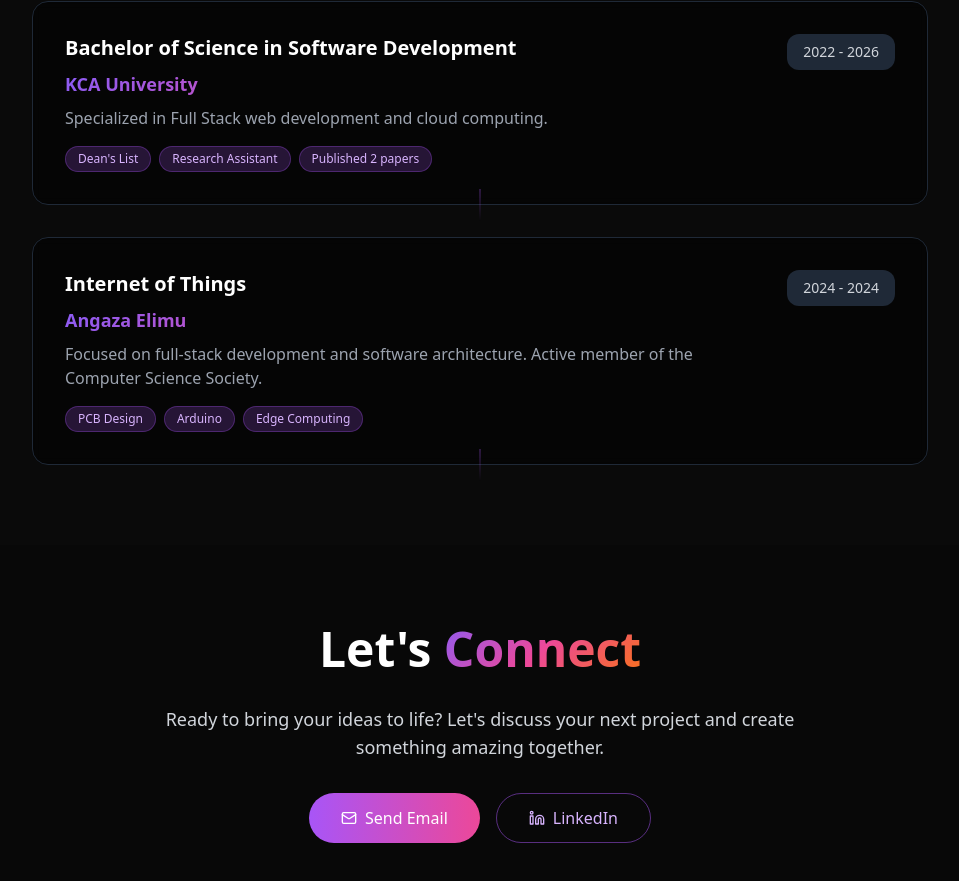
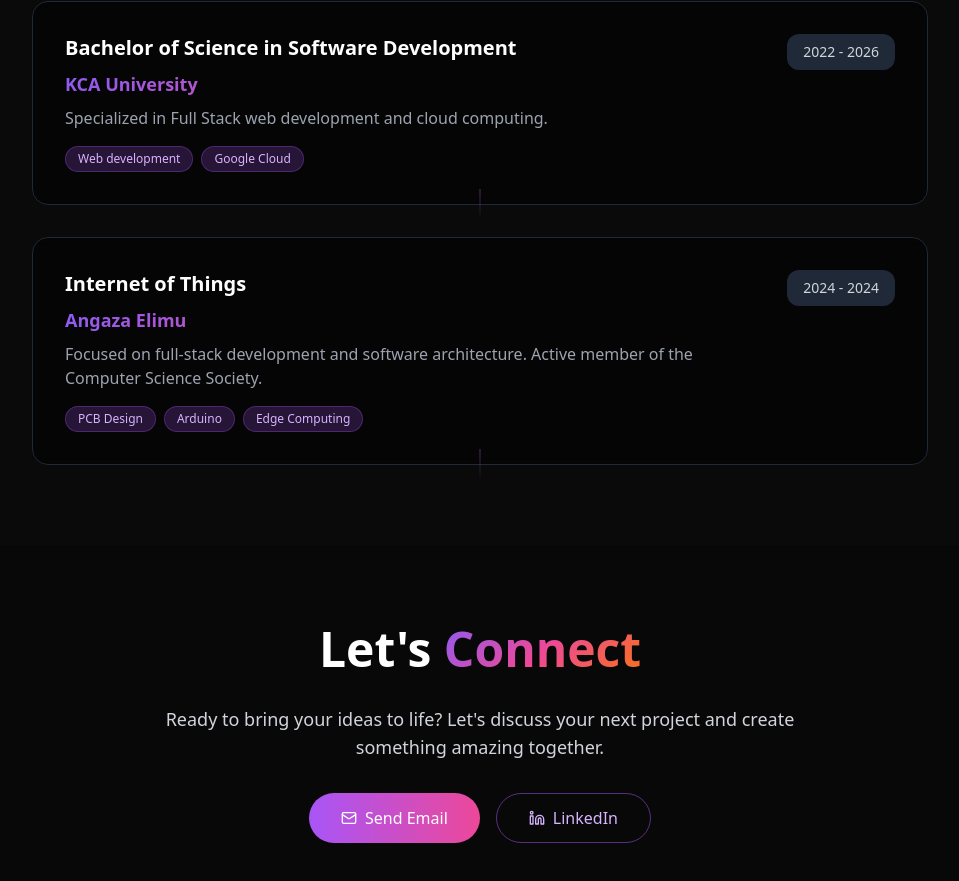
Before and after one commit to mitchellwanjiru/my-portfolio, a React (Vite) app in the folder project/: page / in a window 1280 px wide. Shown: the part 3186-4067 px from the top of the page, without its empty margins (160-1119 px from the left). Built offline with nearby package versions, Linux system fonts and the light colour scheme.

Commit message:
fix: update achievements for education section

```diff
--- a/project/src/App.tsx
+++ b/project/src/App.tsx
@@ -495,7 +495,7 @@ function App() {
                 school: "KCA University",
                 period: "2022 - 2026",
                 description: "Specialized in Full Stack web development and cloud computing.",
-                achievements: ["Dean's List", "Research Assistant", "Published 2 papers"]
+                achievements: ["Web development", "Google Cloud"]
               },
               {
                 degree: " Internet of Things",
```
